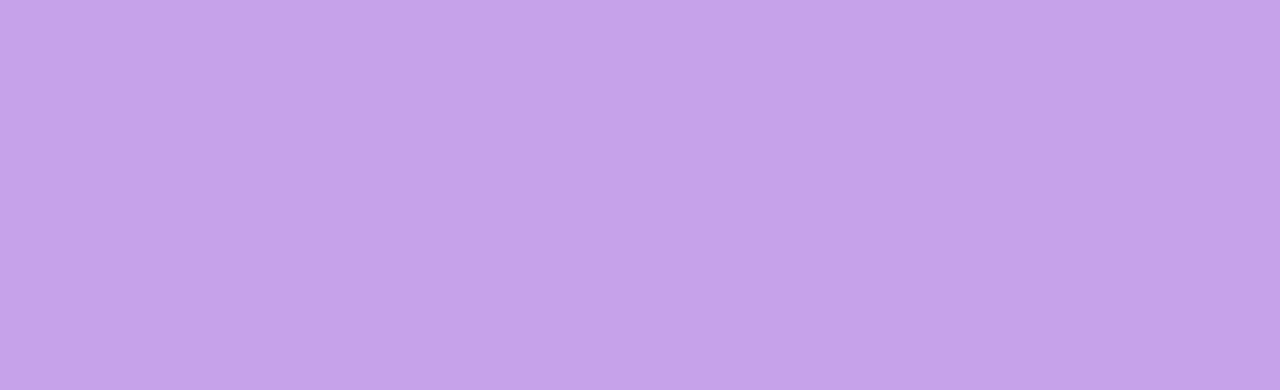
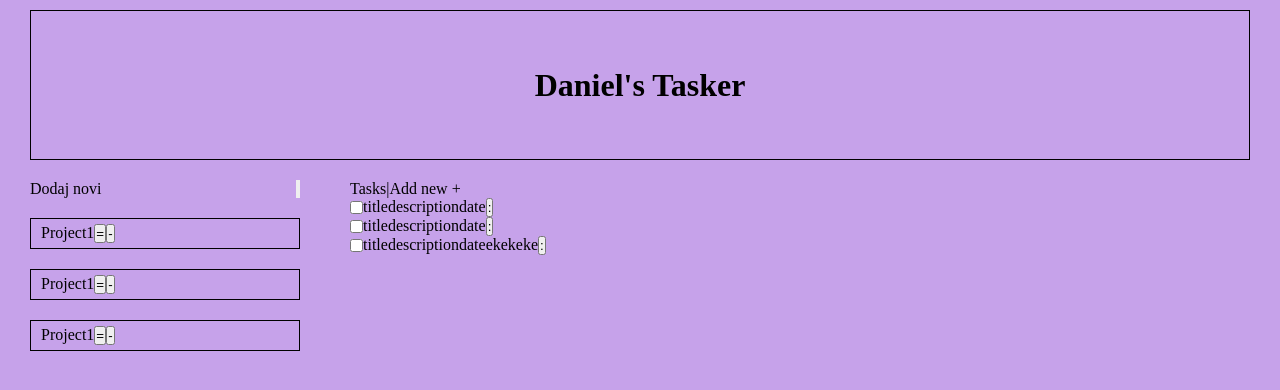
Before and after one commit to NoJaniNoParty/TodoList, a plain HTML site: page index.html in a window 1280 px wide. Drawn offline with Linux system fonts and the light colour scheme.

Commit message:
Update with html skeleton

```diff
--- a/index.html
+++ b/index.html
@@ -1 +1,67 @@
-<head><script defer src="main.js"></script></head>
+<!DOCTYPE html>
+<html lang="en">
+<head>
+    <meta charset="UTF-8">
+    <meta name="viewport" content="width=device-width, initial-scale=1.0">
+    <title>Daniel's Todo List</title>
+<script defer src="main.js"></script></head>
+<body>
+    <div class="container">
+        <header>
+            <h1>Daniel's Tasker</h1>
+        </header>
+        <nav>
+            <div class="add_new"><p>Dodaj novi</p><button type="button"></button></div>
+            <div class="project">
+                <p>Project1</p>
+                <button type="button">=</button>
+                <button type="button">-</button>
+            </div>
+            <div class="project">
+                <p>Project1</p>
+                <button type="button">=</button>
+                <button type="button">-</button>
+            </div>
+            <div class="project">
+                <p>Project1</p>
+                <button type="button">=</button>
+                <button type="button">-</button>
+            </div>
+
+
+
+        </nav>
+        <div class="content">
+            <div class="tasks_bar">
+                <p>Tasks|Add new +</p>
+            </div>
+            <div class="task">
+                    <input type="checkbox">
+                    <div class="title">title</div>
+                    <div class="description">description</div>
+                    <div class="date">date</div>
+                    <button type="delete">:</button>
+            </div>
+            <div class="task">
+                <input type="checkbox">
+                <div class="title">title</div>
+                <div class="description">description</div>
+                <div class="date">date</div>
+                <button type="delete">:</button>
+        </div>
+        <div class="task">
+            <input type="checkbox">
+            <div class="title">title</div>
+            <div class="description">description</div>
+            <div class="date">dateekekeke</div>
+            <button type="delete">:</button>
+         </div>
+
+        </div>
+    </div>
+
+
+
+
+</body>
+</html>
```
